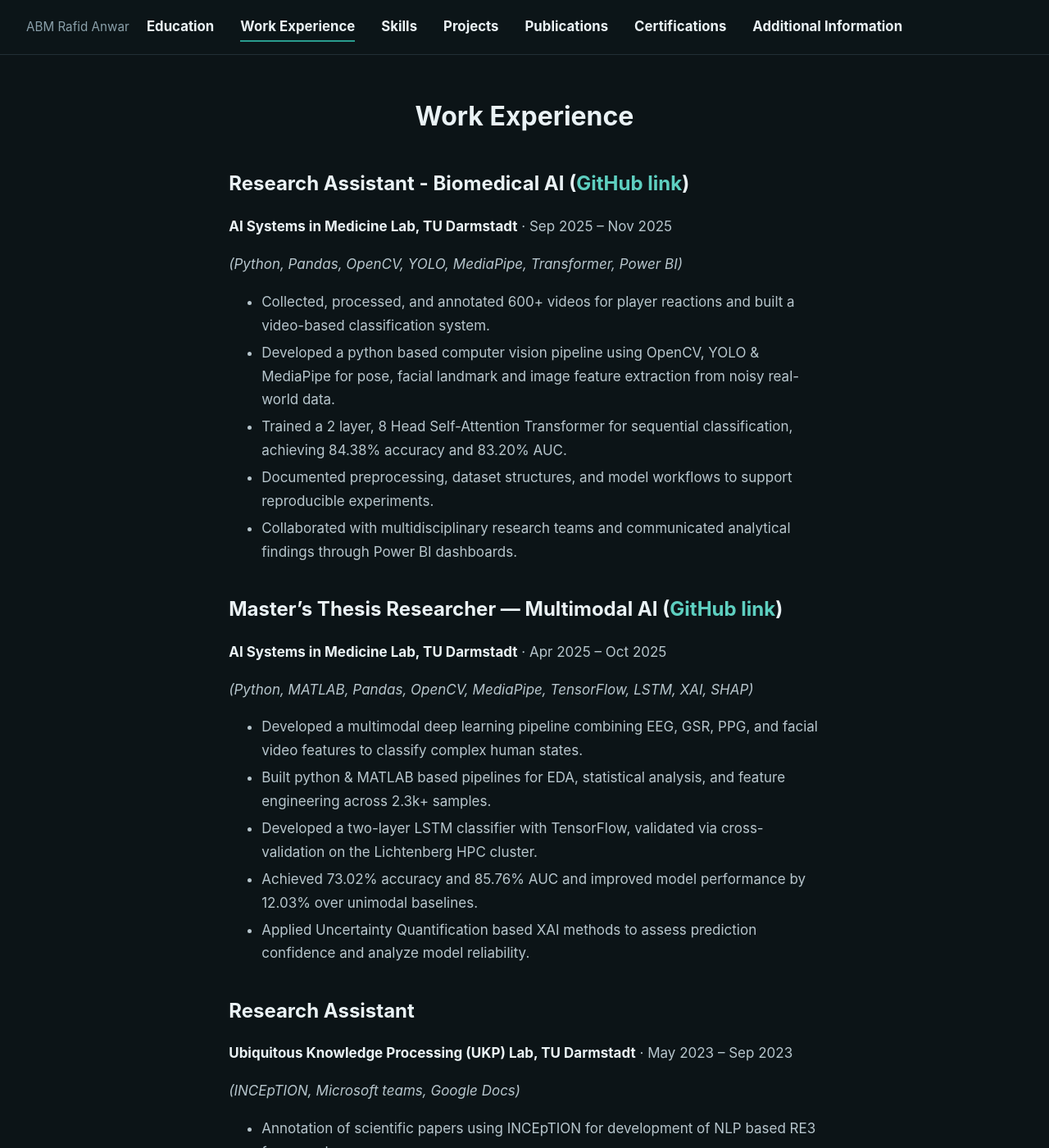
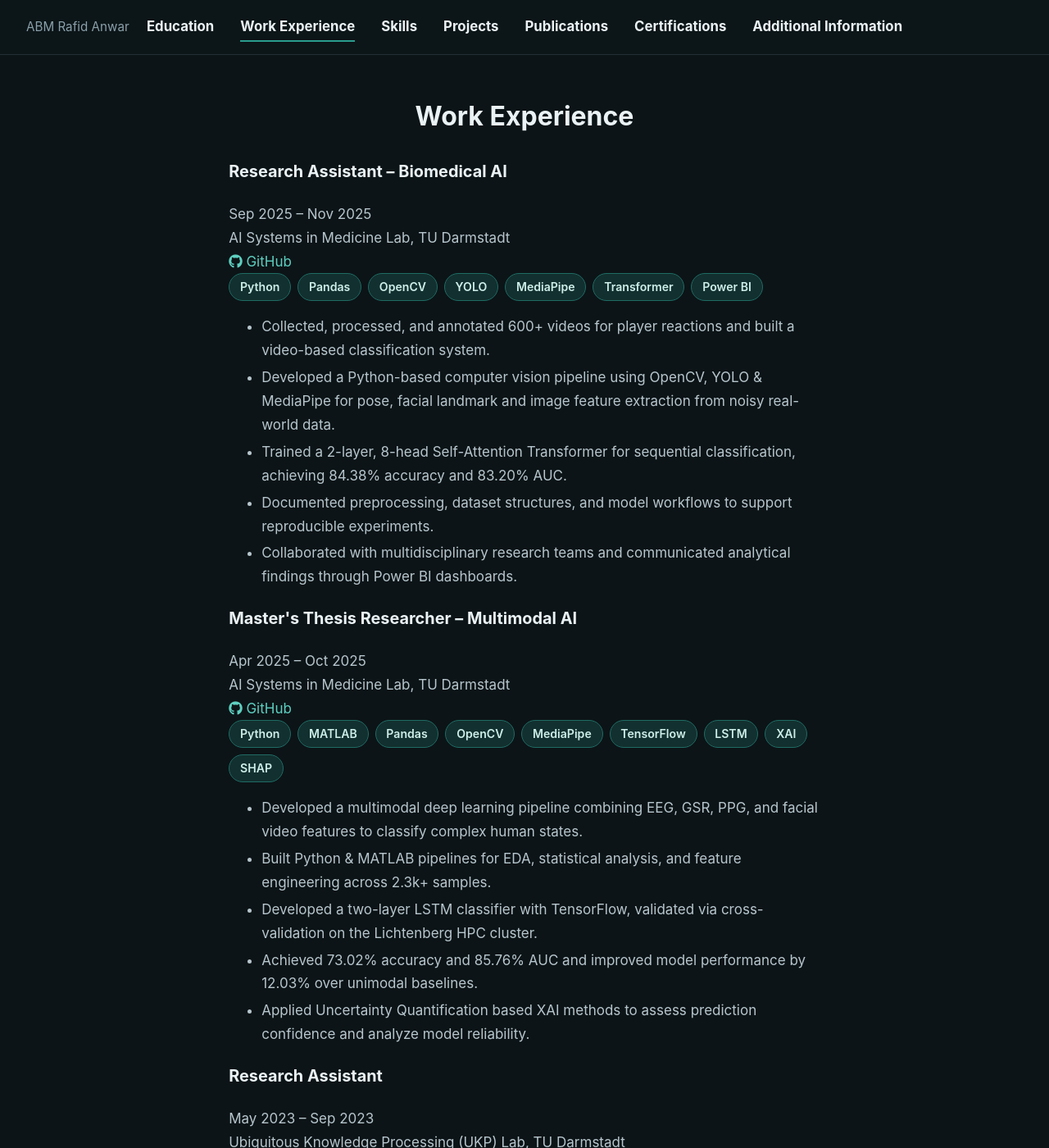
Before and after one commit to RafidAnwar/rafidanwar.github.io, a Jekyll site: the page built from work experience.md, in a window 1280 px wide and 1400 px high. Shown: the whole window at 82% size. Built offline with Jekyll 4.4.1, drawn with Linux system fonts in a browser that asks for light colours; some of the changed text lies outside the part shown.

Commit message:
Update work experience.md

```diff
--- a/work experience.md
+++ b/work experience.md
@@ -3,40 +3,91 @@ layout: default
 permalink: /work experience/
 title: "Work Experience"
 ---
-## Research Assistant - Biomedical AI ([GitHub link](https://github.com/RafidAnwar/Master_thesis))
-**AI Systems in Medicine Lab, TU Darmstadt** · Sep 2025 – Nov 2025
+<div class="timeline">
 
-*(Python, Pandas, OpenCV, YOLO, MediaPipe, Transformer, Power BI)*
+<div class="job">
+<div class="job-head">
+<h3>Research Assistant – Biomedical AI</h3>
+<span class="job-date">Sep 2025 – Nov 2025</span>
+</div>
+<div class="job-org">AI Systems in Medicine Lab, TU Darmstadt</div>
+<a class="job-link" href="https://github.com/RafidAnwar/Master_thesis"><i class="fa-brands fa-github"></i> GitHub</a>
+<div class="chips">
+<span class="chip">Python</span>
+<span class="chip">Pandas</span>
+<span class="chip">OpenCV</span>
+<span class="chip">YOLO</span>
+<span class="chip">MediaPipe</span>
+<span class="chip">Transformer</span>
+<span class="chip">Power BI</span>
+</div>
+<ul>
+<li>Collected, processed, and annotated <span class="metric">600+</span> videos for player reactions and built a video-based classification system.</li>
+<li>Developed a Python-based computer vision pipeline using OpenCV, YOLO &amp; MediaPipe for pose, facial landmark and image feature extraction from noisy real-world data.</li>
+<li>Trained a 2-layer, 8-head Self-Attention Transformer for sequential classification, achieving <span class="metric">84.38%</span> accuracy and <span class="metric">83.20%</span> AUC.</li>
+<li>Documented preprocessing, dataset structures, and model workflows to support reproducible experiments.</li>
+<li>Collaborated with multidisciplinary research teams and communicated analytical findings through Power BI dashboards.</li>
+</ul>
+</div>
 
-- Collected, processed, and annotated 600+ videos for player reactions and built a video-based classification system.
-- Developed a python based computer vision pipeline using OpenCV, YOLO & MediaPipe for pose, facial landmark and image feature extraction from noisy real-world data.
-- Trained a 2 layer, 8 Head Self-Attention Transformer for sequential classification, achieving 84.38% accuracy and 83.20% AUC.
-- Documented preprocessing, dataset structures, and model workflows to support reproducible experiments.
-- Collaborated with multidisciplinary research teams and communicated analytical findings through Power BI dashboards.
+<div class="job">
+<div class="job-head">
+<h3>Master's Thesis Researcher – Multimodal AI</h3>
+<span class="job-date">Apr 2025 – Oct 2025</span>
+</div>
+<div class="job-org">AI Systems in Medicine Lab, TU Darmstadt</div>
+<a class="job-link" href="https://github.com/RafidAnwar/Classification-of-ping-pong-point-outcomes-using-player-reaction-videos"><i class="fa-brands fa-github"></i> GitHub</a>
+<div class="chips">
+<span class="chip">Python</span>
+<span class="chip">MATLAB</span>
+<span class="chip">Pandas</span>
+<span class="chip">OpenCV</span>
+<span class="chip">MediaPipe</span>
+<span class="chip">TensorFlow</span>
+<span class="chip">LSTM</span>
+<span class="chip">XAI</span>
+<span class="chip">SHAP</span>
+</div>
+<ul>
+<li>Developed a multimodal deep learning pipeline combining EEG, GSR, PPG, and facial video features to classify complex human states.</li>
+<li>Built Python &amp; MATLAB pipelines for EDA, statistical analysis, and feature engineering across <span class="metric">2.3k+</span> samples.</li>
+<li>Developed a two-layer LSTM classifier with TensorFlow, validated via cross-validation on the Lichtenberg HPC cluster.</li>
+<li>Achieved <span class="metric">73.02%</span> accuracy and <span class="metric">85.76%</span> AUC and improved model performance by <span class="metric">12.03%</span> over unimodal baselines.</li>
+<li>Applied Uncertainty Quantification based XAI methods to assess prediction confidence and analyze model reliability.</li>
+</ul>
+</div>
 
-## Master's Thesis Researcher — Multimodal AI ([GitHub link](https://github.com/RafidAnwar/Classification-of-ping-pong-point-outcomes-using-player-reaction-videos))
-**AI Systems in Medicine Lab, TU Darmstadt** · Apr 2025 – Oct 2025
+<div class="job">
+<div class="job-head">
+<h3>Research Assistant</h3>
+<span class="job-date">May 2023 – Sep 2023</span>
+</div>
+<div class="job-org">Ubiquitous Knowledge Processing (UKP) Lab, TU Darmstadt</div>
+<div class="chips">
+<span class="chip">INCEpTION</span>
+<span class="chip">Microsoft Teams</span>
+<span class="chip">Google Docs</span>
+</div>
+<ul>
+<li>Annotation of scientific papers using INCEpTION for development of the NLP-based RE3 framework.</li>
+<li>Improved data documentation and inter-annotator agreement in a collaborative annotation workflow.</li>
+</ul>
+</div>
 
-*(Python, MATLAB, Pandas, OpenCV, MediaPipe, TensorFlow, LSTM, XAI, SHAP)*
+<div class="job">
+<div class="job-head">
+<h3>Bachelor's Thesis Researcher</h3>
+<span class="job-date">May 2019 – Dec 2019</span>
+</div>
+<div class="job-org">Islamic University of Technology, Bangladesh</div>
+<div class="chips">
+<span class="chip">CST Microwave Studio</span>
+<span class="chip">MATLAB</span>
+</div>
+<ul>
+<li>Designed a novel rectangular GaAs nano-plasmonic coupler with an air-slot waveguide using CST Microwave Studio.</li>
+<li>Optimized the coupler design to achieve <span class="metric">81.07%</span> coupling efficiency at 1.55 μm wavelengths through FIT-based simulations.</li>
+</ul>
+</div>
 
-- Developed a multimodal deep learning pipeline combining EEG, GSR, PPG, and facial video features to classify complex human states.
-- Built python & MATLAB based pipelines for EDA, statistical analysis, and feature engineering across 2.3k+ samples.
-- Developed a two-layer LSTM classifier with TensorFlow, validated via cross-validation on the Lichtenberg HPC cluster.
-- Achieved 73.02% accuracy and 85.76% AUC and improved model performance by 12.03% over unimodal baselines.
-- Applied Uncertainty Quantification based XAI methods to assess prediction confidence and analyze model reliability.
-
-## Research Assistant
-**Ubiquitous Knowledge Processing (UKP) Lab, TU Darmstadt** · May 2023 – Sep 2023
-
-*(INCEpTION, Microsoft teams, Google Docs)*
-
-- Annotation of scientific papers using INCEpTION for development of NLP based RE3 framework.
-- Improved data documentation and inter-annotator agreement in a collaborative annotation workflow.
-
-## Bachelor's Thesis Researcher
-**Islamic University of Technology, Bangladesh** · May 2019 – Dec 2019
-
-*(CST Microwave Studio, MATLAB)*
-
-- Designed a novel rectangular GaAs nano-plasmonic coupler with an air-slot waveguide using CST Microwave Studio.
-- Optimized the coupler design to achieve 81.07% coupling efficiency at 1.55μm wavelengths through FIT-based simulations.
+</div>
```
